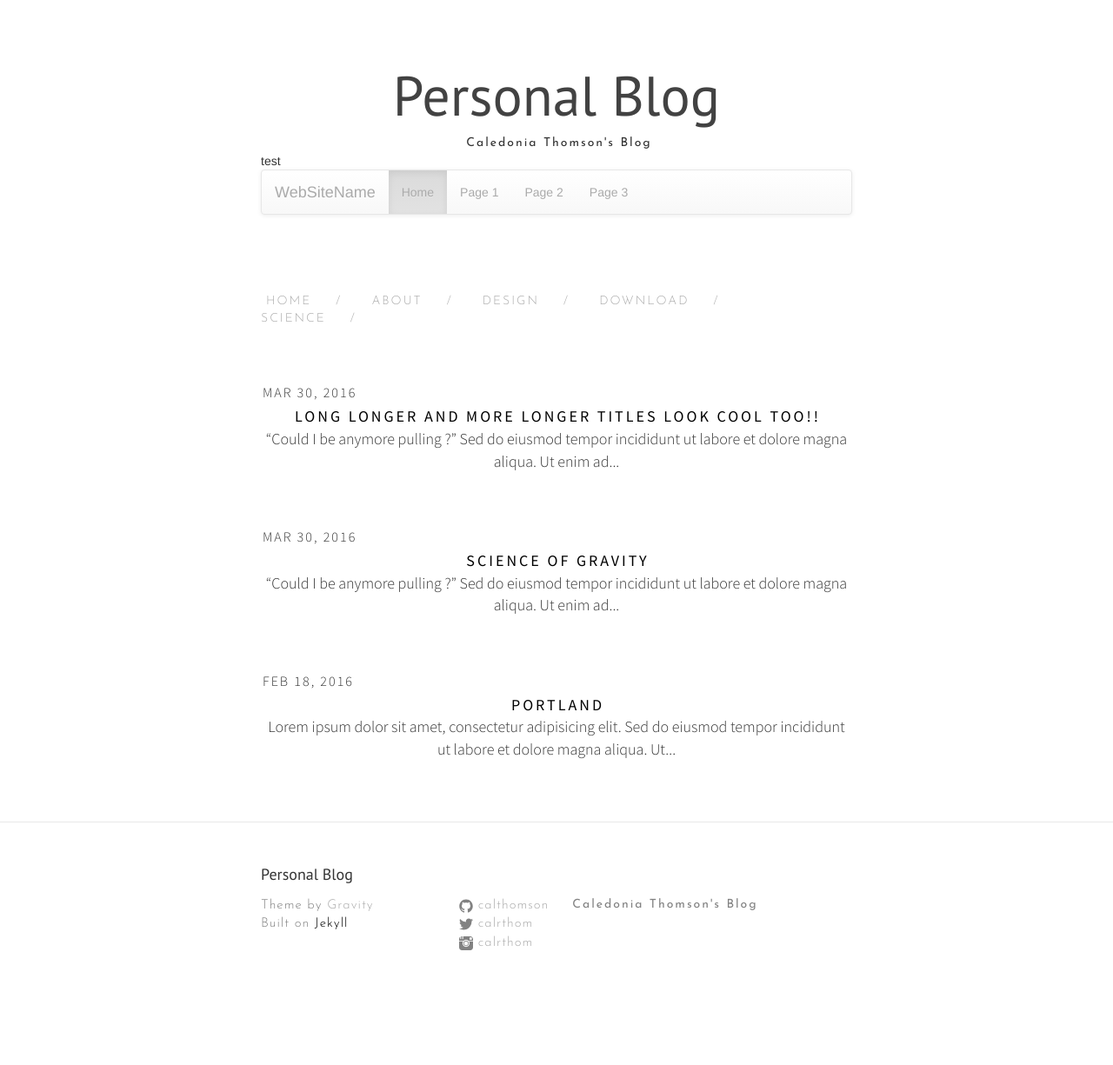
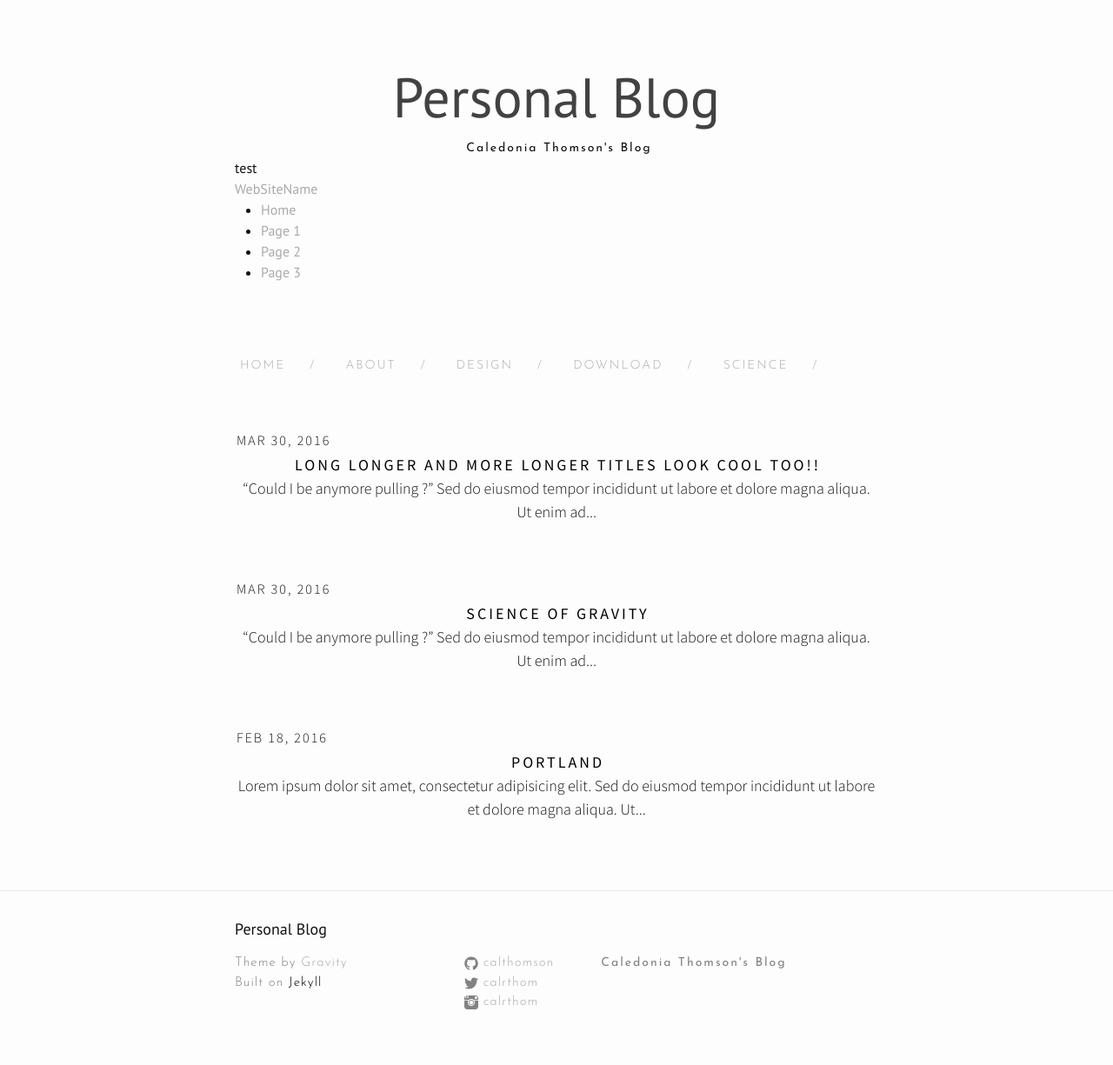
Before and after one commit to calthomson/calthomson.github.io, a Jekyll site: the page built from index.html, in a window 1280 px wide. Shown: the whole page at 87% size. Built offline with Jekyll 4.4.1, drawn with Linux system fonts in a browser that asks for light colours; nearby versions of some CDN libraries; before the commit the page ends 1150 px from its top, so only the background shows below that.

Commit message:
Update head.html

```diff
--- a/_includes/head.html
+++ b/_includes/head.html
@@ -14,13 +14,4 @@
   <link rel="canonical" href="{{ page.url | replace:'index.html','' | prepend: site.baseurl | prepend: site.url }}">
   <link rel="alternate" type="application/rss+xml" title="{{ site.title }}" href="{{ "/feed.xml" | prepend: site.baseurl | prepend: site.url }}">
 
-  <!-- Latest compiled and minified CSS -->
-  <link rel="stylesheet" href="https://maxcdn.bootstrapcdn.com/bootstrap/3.3.6/css/bootstrap.min.css" integrity="sha384-1q8mTJOASx8j1Au+a5WDVnPi2lkFfwwEAa8hDDdjZlpLegxhjVME1fgjWPGmkzs7" crossorigin="anonymous">
-
-  <!-- Optional theme -->
-  <link rel="stylesheet" href="https://maxcdn.bootstrapcdn.com/bootstrap/3.3.6/css/bootstrap-theme.min.css" integrity="sha384-fLW2N01lMqjakBkx3l/M9EahuwpSfeNvV63J5ezn3uZzapT0u7EYsXMjQV+0En5r" crossorigin="anonymous">
-
-  <!-- Latest compiled and minified JavaScript -->
-  <script src="https://maxcdn.bootstrapcdn.com/bootstrap/3.3.6/js/bootstrap.min.js" integrity="sha384-0mSbJDEHialfmuBBQP6A4Qrprq5OVfW37PRR3j5ELqxss1yVqOtnepnHVP9aJ7xS" crossorigin="anonymous"></script>
-
 </head>
```
